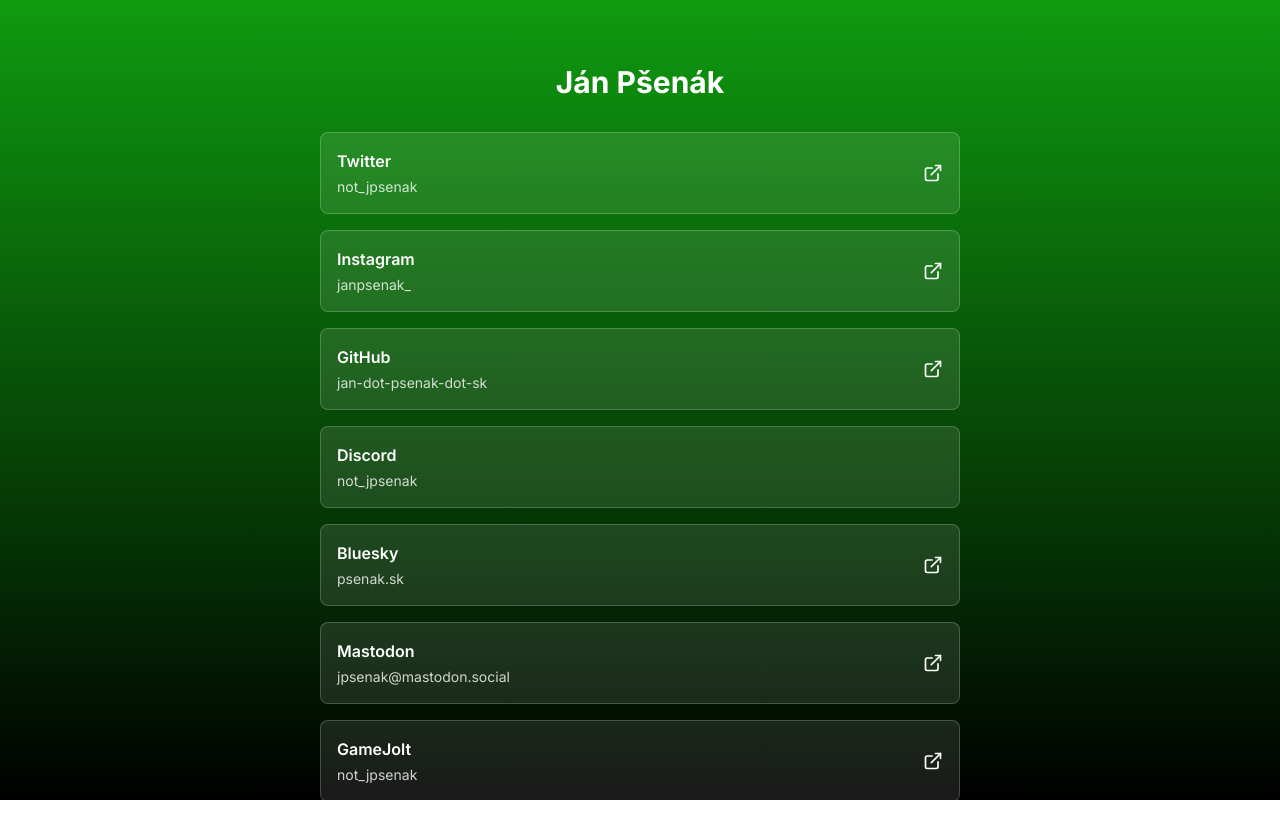
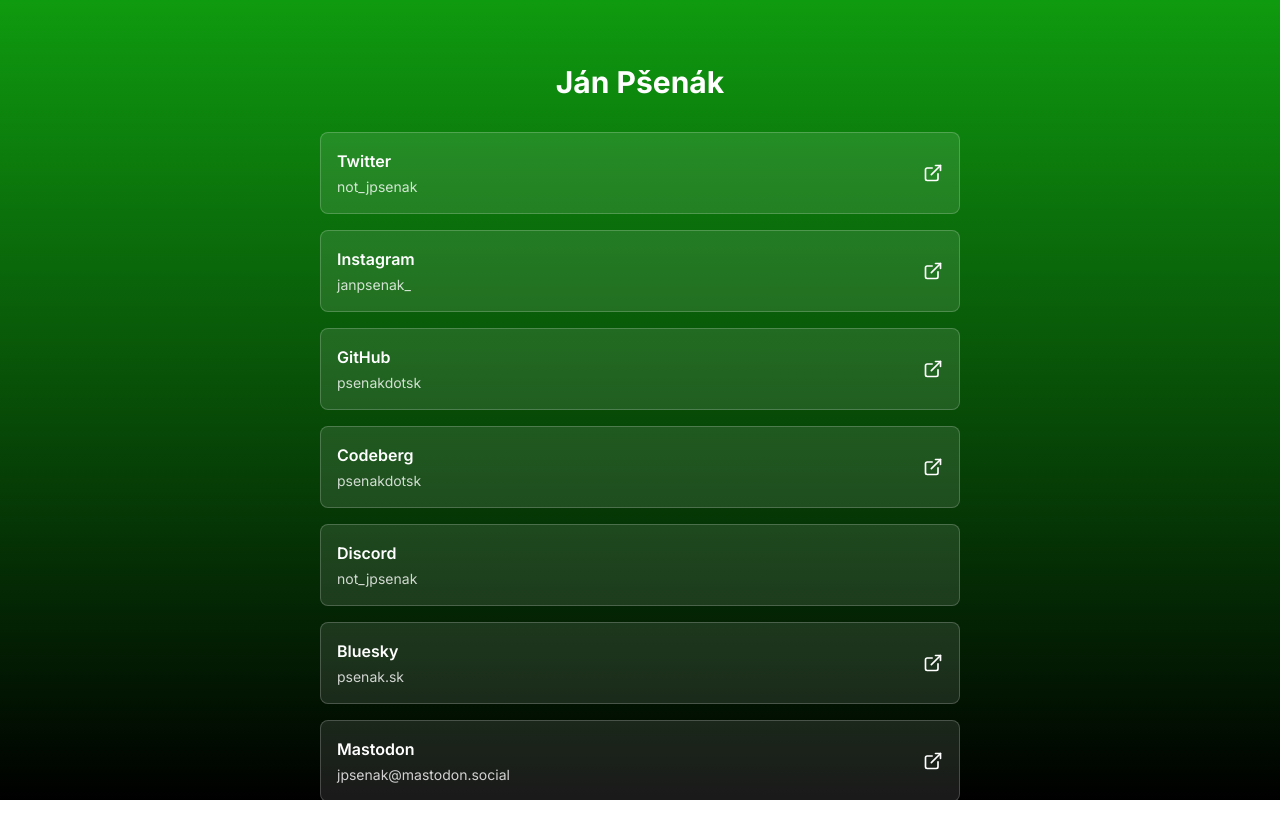
Before and after one commit to jan-dot-psenak-dot-sk/socials, a React (Vite) app: page / in a window 1280 px wide. Shown: the top 838 px of the page. Built offline with nearby package versions, Linux system fonts and the light colour scheme.

Commit message:
Update links.js

```diff
--- a/src/data/links.js
+++ b/src/data/links.js
@@ -13,8 +13,13 @@ export const LINKS = [
   },
   {
     title: 'GitHub',
-    description: 'jan-dot-psenak-dot-sk',
-    url: 'https://github.com/jan-dot-psenak-dot-sk',
+    description: 'psenakdotsk',
+    url: 'https://github.com/psenakdotsk',
+  },
+  {
+    title: 'Codeberg',
+    description: 'psenakdotsk',
+    url: 'https://codeberg.org/psenakdotsk',
   },
   {
     title: 'Discord',
```
